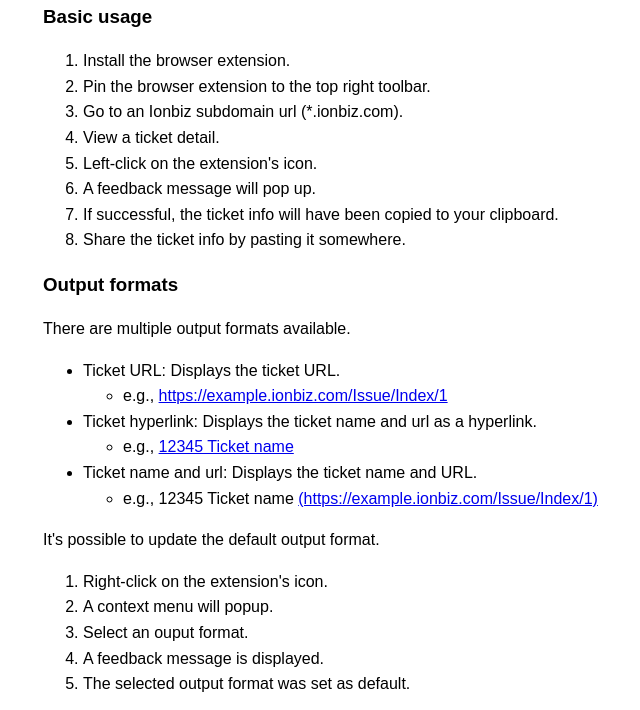
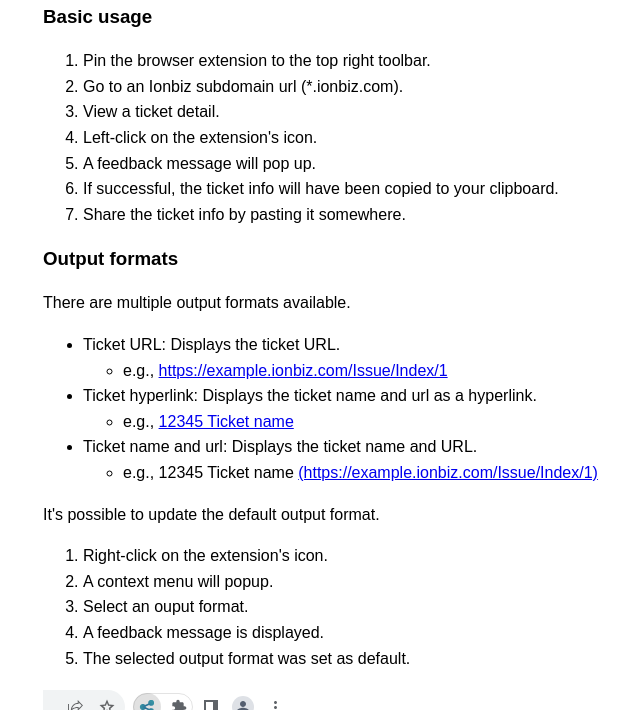
Before and after one commit to Developer-Rocha/ionbiz-ticket-sharing, a browser extension: page getting-started/index.html in a window 1280 px wide. Shown: the part 110-820 px from the top of the page, without its empty margins (297-937 px from the left). Drawn offline with Linux system fonts and the light colour scheme.

Commit message:
Update getting started and add github url

```diff
--- a/getting-started/index.html
+++ b/getting-started/index.html
@@ -26,7 +26,6 @@
     <main>
         <h3>Basic usage</h3>
         <ol>
-            <li>Install the browser extension.</li>
             <li>Pin the browser extension to the top right toolbar.</li>
             <li>Go to an Ionbiz subdomain url (*.ionbiz.com).</li>
             <li>View a ticket detail.</li>
```
Also changed, not shown: manifest.json.
